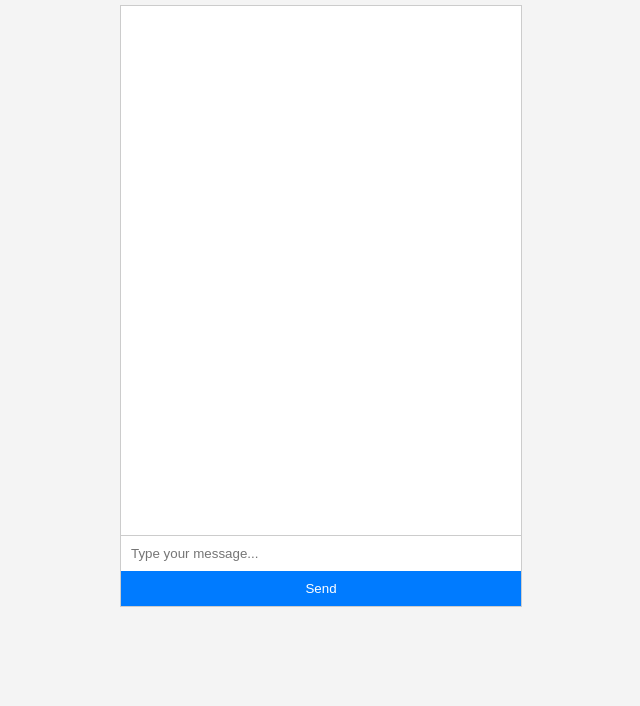
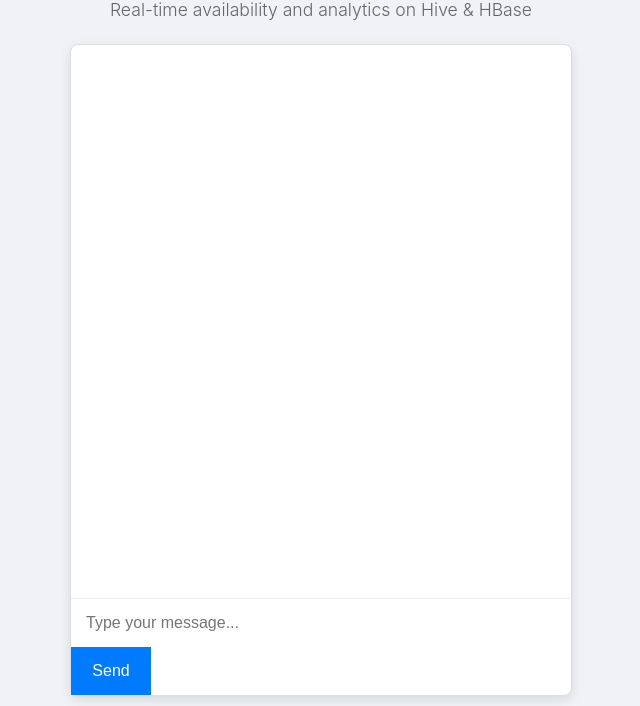
Before and after one commit to ayaachi-jha/car_park_occupancy, a plain HTML site: page chatbot/public/index.html in a window 1280 px wide. Shown: the part 94-800 px from the top of the page, without its empty margins (319-959 px from the left). Drawn offline with Linux system fonts and the light colour scheme.

Commit message:
UI improved

```diff
--- a/chatbot/public/index.html
+++ b/chatbot/public/index.html
@@ -4,14 +4,18 @@
 <head>
     <meta charset="UTF-8">
     <meta name="viewport" content="width=device-width, initial-scale=1.0">
-    <title>Simple Chatbot</title>
+    <title>Car Park Data Assistant</title>
     <link rel="stylesheet" href="style.css">
 </head>
 <body>
-    <div id="chat-container">
-        <div id="chat-box"></div>
-        <input type="text" id="user-input" placeholder="Type your message...">
-        <button id="send-btn">Send</button>
+    <div class="main-container">
+        <h1>Car Parking Assistant</h1>
+        <p class="subtitle">Real-time availability and analytics on Hive & HBase</p>
+        <div id="chat-container">
+            <div id="chat-box"></div>
+            <input type="text" id="user-input" placeholder="Type your message...">
+            <button id="send-btn">Send</button>
+        </div>
     </div>
     <script src="script.js"></script>
 </body>
--- a/chatbot/public/style.css
+++ b/chatbot/public/style.css
@@ -1,54 +1,96 @@
 
 body {
-    font-family: sans-serif;
+    font-family: -apple-system, BlinkMacSystemFont, 'Segoe UI', Roboto, Oxygen, Ubuntu, Cantarell, 'Open Sans', 'Helvetica Neue', sans-serif;
     display: flex;
     justify-content: center;
     align-items: center;
+    flex-direction: column; /* Arrange items vertically */
     height: 100vh;
     margin: 0;
-    background-color: #f4f4f4;
+    background-color: #f0f2f5;
+}
+
+h1 {
+    color: #333; /* Darker color for main title */
+    margin-bottom: 8px; /* Reduced margin */
+    font-weight: 600;
+    font-size: 2.5em;
+}
+
+.subtitle {
+    color: #666; /* Lighter color for subtitle */
+    margin-top: 0;
+    margin-bottom: 24px; /* Space between subtitle and chatbox */
+    font-size: 1.1em;
+    font-weight: 300;
+}
+
+.main-container {
+    display: flex;
+    flex-direction: column;
+    align-items: center;
 }
 
 #chat-container {
-    width: 400px;
-    height: 600px;
-    border: 1px solid #ccc;
+    width: 500px;
+    height: 650px;
+    border: 1px solid #ddd;
+    border-radius: 8px;
     display: flex;
     flex-direction: column;
     background-color: #fff;
+    box-shadow: 0 4px 12px rgba(0, 0, 0, 0.1);
 }
 
 #chat-box {
     flex-grow: 1;
     overflow-y: auto;
-    padding: 10px;
-    border-bottom: 1px solid #ccc;
+    padding: 20px;
+    border-bottom: 1px solid #eee;
 }
 
 #user-input {
     border: none;
-    padding: 10px;
-    width: calc(100% - 70px);
+    padding: 15px;
+    width: calc(100% - 80px);
+    box-sizing: border-box;
+    font-size: 16px;
+}
+
+#user-input:focus {
+    outline: none;
 }
 
 #send-btn {
     border: none;
     background-color: #007bff;
     color: white;
-    padding: 10px;
+    padding: 15px;
     cursor: pointer;
+    width: 80px;
+    font-size: 16px;
 }
+
+#send-btn:hover {
+    background-color: #0056b3;
+}
+
 .message {
-    margin-bottom: 10px;
-    padding: 5px 10px;
-    border-radius: 5px;
+    margin-bottom: 15px;
+    padding: 10px 15px;
+    border-radius: 18px;
+    max-width: 80%;
+    line-height: 1.4;
 }
 .user-message {
     background-color: #007bff;
     color: white;
     align-self: flex-end;
+    border-bottom-right-radius: 4px;
 }
 .bot-message {
     background-color: #e9e9eb;
+    color: #333;
     align-self: flex-start;
+    border-bottom-left-radius: 4px;
 }
```
